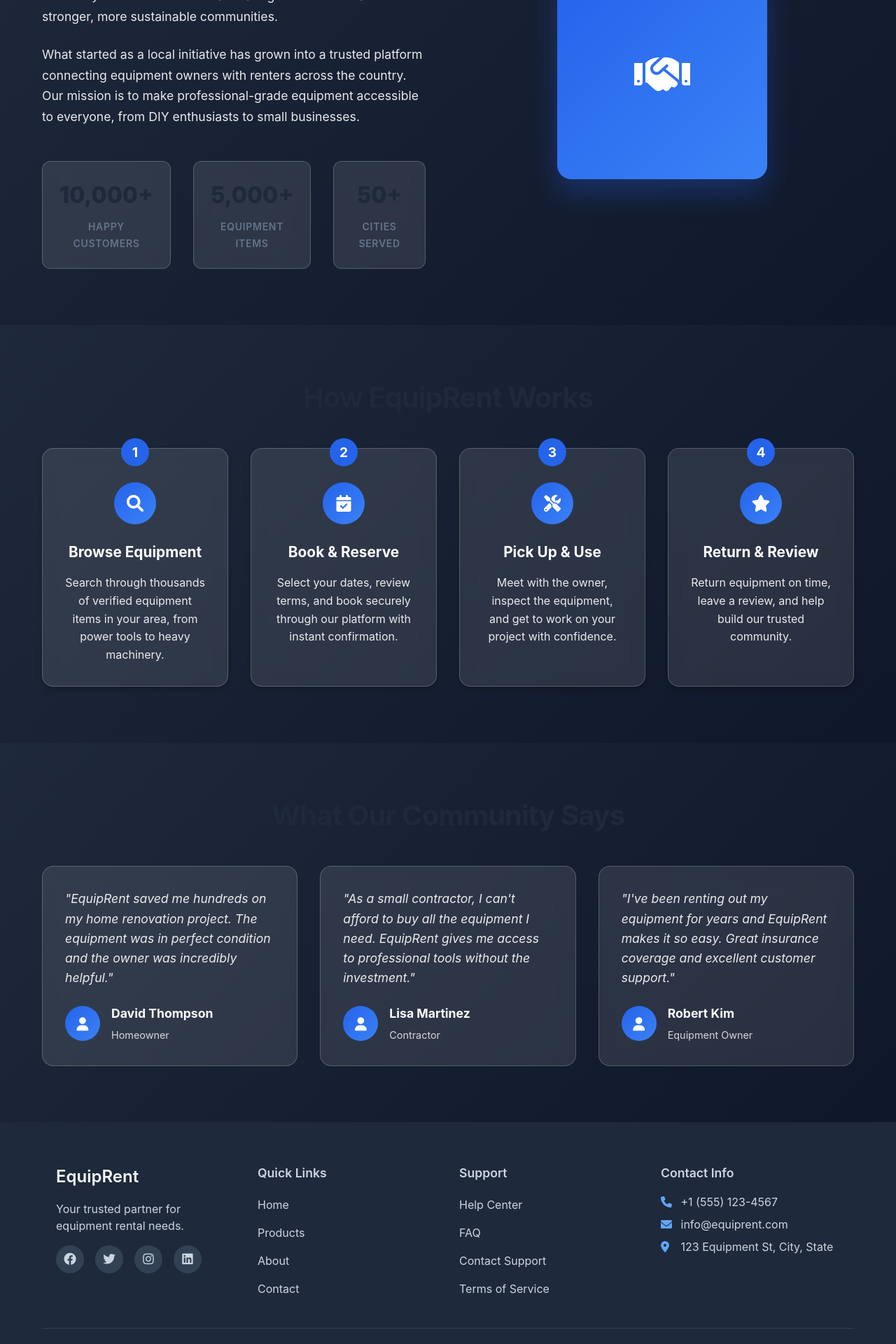
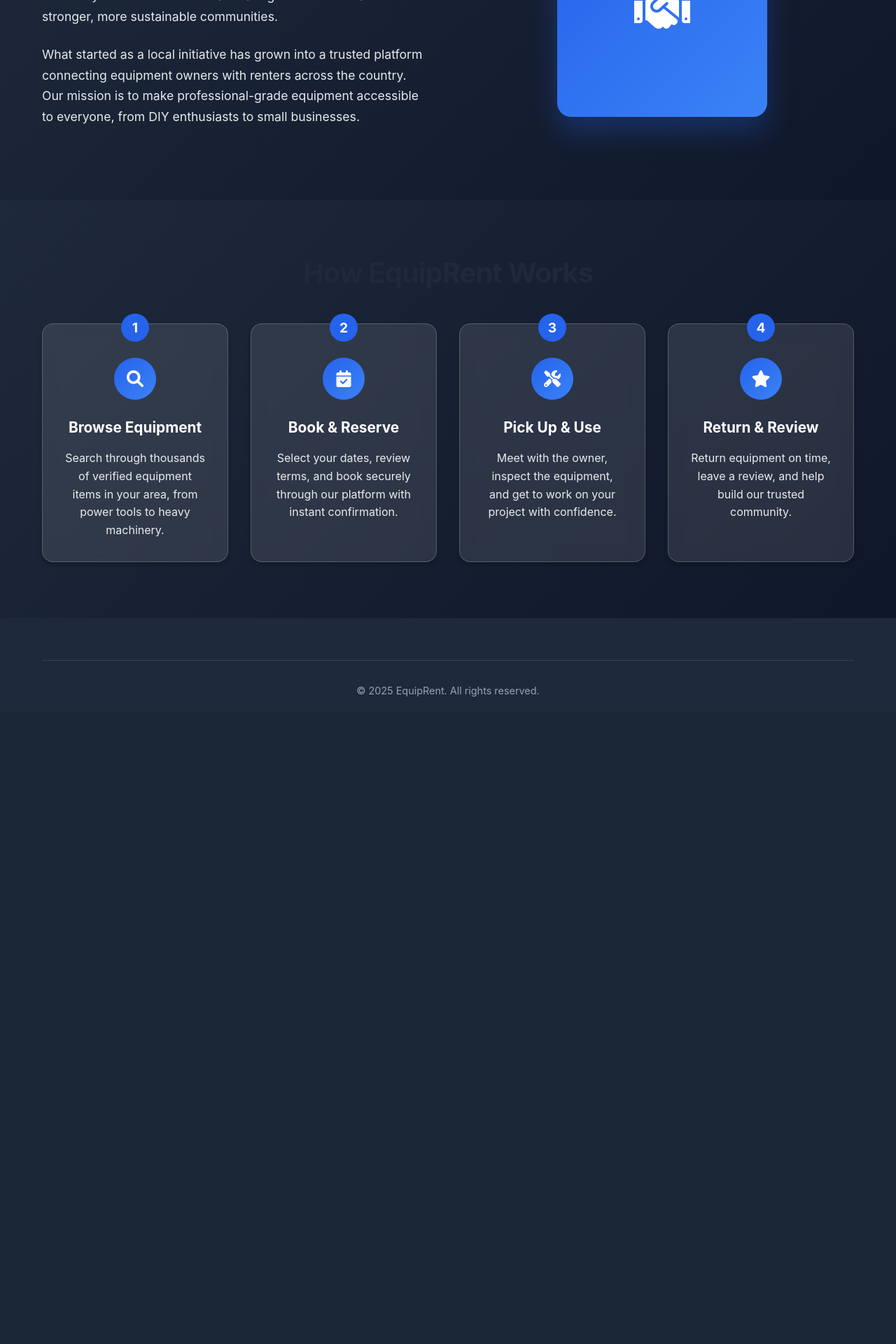
Before and after one commit to meowyyy-bot/EquipRent, a PHP site: page /about.php in a window 1280 px wide. Shown: the part 600-2520 px from the top of the page at 70% size. After the commit the page ends 1595 px from the top, so only its background shows below. Run offline with PHP 8.4, Linux system fonts and the light colour scheme.

Commit message:
Update about us

```diff
--- a/about.php
+++ b/about.php
@@ -44,20 +44,6 @@
                     <h2>Our Story</h2>
                     <p>Founded in 2024, EquipRent was born from a simple observation: valuable equipment sits idle while others struggle to access the tools they need. We believe that sharing resources creates stronger, more sustainable communities.</p>
                     <p>What started as a local initiative has grown into a trusted platform connecting equipment owners with renters across the country. Our mission is to make professional-grade equipment accessible to everyone, from DIY enthusiasts to small businesses.</p>
-                    <div class="story-stats">
-                        <div class="stat-item">
-                            <span class="stat-number">10,000+</span>
-                            <span class="stat-label">Happy Customers</span>
-                        </div>
-                        <div class="stat-item">
-                            <span class="stat-number">5,000+</span>
-                            <span class="stat-label">Equipment Items</span>
-                        </div>
-                        <div class="stat-item">
-                            <span class="stat-number">50+</span>
-                            <span class="stat-label">Cities Served</span>
-                        </div>
-                    </div>
                 </div>
                 <div class="story-image">
                     <div class="story-placeholder">
@@ -111,102 +97,10 @@
         </div>
     </section>
 
-    <!-- Testimonials Section -->
-    <section class="testimonials">
-        <div class="container">
-            <h2 class="section-title">What Our Community Says</h2>
-            <div class="testimonials-grid">
-                <div class="testimonial-card">
-                    <div class="testimonial-content">
-                        <p>"EquipRent saved me hundreds on my home renovation project. The equipment was in perfect condition and the owner was incredibly helpful."</p>
-                    </div>
-                    <div class="testimonial-author">
-                        <div class="author-avatar">
-                            <i class="fas fa-user" aria-hidden="true"></i>
-                        </div>
-                        <div class="author-info">
-                            <h4>David Thompson</h4>
-                            <span>Homeowner</span>
-                        </div>
-                    </div>
-                </div>
-                <div class="testimonial-card">
-                    <div class="testimonial-content">
-                        <p>"As a small contractor, I can't afford to buy all the equipment I need. EquipRent gives me access to professional tools without the investment."</p>
-                    </div>
-                    <div class="testimonial-author">
-                        <div class="author-avatar">
-                            <i class="fas fa-user" aria-hidden="true"></i>
-                        </div>
-                        <div class="author-info">
-                            <h4>Lisa Martinez</h4>
-                            <span>Contractor</span>
-                        </div>
-                    </div>
-                </div>
-                <div class="testimonial-card">
-                    <div class="testimonial-content">
-                        <p>"I've been renting out my equipment for years and EquipRent makes it so easy. Great insurance coverage and excellent customer support."</p>
-                    </div>
-                    <div class="testimonial-author">
-                        <div class="author-avatar">
-                            <i class="fas fa-user" aria-hidden="true"></i>
-                        </div>
-                        <div class="author-info">
-                            <h4>Robert Kim</h4>
-                            <span>Equipment Owner</span>
-                        </div>
-                    </div>
-                </div>
-            </div>
-        </div>
-    </section>
-
-
 
     <!-- Footer -->
     <footer class="footer">
         <div class="container">
-            <div class="footer-content">
-                <div class="footer-section">
-                    <h3>EquipRent</h3>
-                    <p>Your trusted partner for equipment rental needs.</p>
-                    <div class="social-links">
-                        <a href="#" aria-label="Follow us on Facebook"><i class="fab fa-facebook"
-                                aria-hidden="true"></i></a>
-                        <a href="#" aria-label="Follow us on Twitter"><i class="fab fa-twitter"
-                                aria-hidden="true"></i></a>
-                        <a href="#" aria-label="Follow us on Instagram"><i class="fab fa-instagram"
-                                aria-hidden="true"></i></a>
-                        <a href="#" aria-label="Follow us on LinkedIn"><i class="fab fa-linkedin"
-                                aria-hidden="true"></i></a>
-                    </div>
-                </div>
-                <div class="footer-section">
-                    <h4>Quick Links</h4>
-                    <ul>
-                        <li><a href="index.php#home">Home</a></li>
-                        <li><a href="index.php#products">Products</a></li>
-                        <li><a href="about.php">About</a></li>
-                        <li><a href="#contact">Contact</a></li>
-                    </ul>
-                </div>
-                <div class="footer-section">
-                    <h4>Support</h4>
-                    <ul>
-                        <li><a href="#">Help Center</a></li>
-                        <li><a href="#">FAQ</a></li>
-                        <li><a href="#">Contact Support</a></li>
-                        <li><a href="#">Terms of Service</a></li>
-                    </ul>
-                </div>
-                <div class="footer-section">
-                    <h4>Contact Info</h4>
-                    <p><i class="fas fa-phone" aria-hidden="true"></i> +1 (555) 123-4567</p>
-                    <p><i class="fas fa-envelope" aria-hidden="true"></i> info@equiprent.com</p>
-                    <p><i class="fas fa-map-marker-alt" aria-hidden="true"></i> 123 Equipment St, City, State</p>
-                </div>
-            </div>
             <div class="footer-bottom">
                 <p>&copy; 2025 EquipRent. All rights reserved.</p>
             </div>
```
